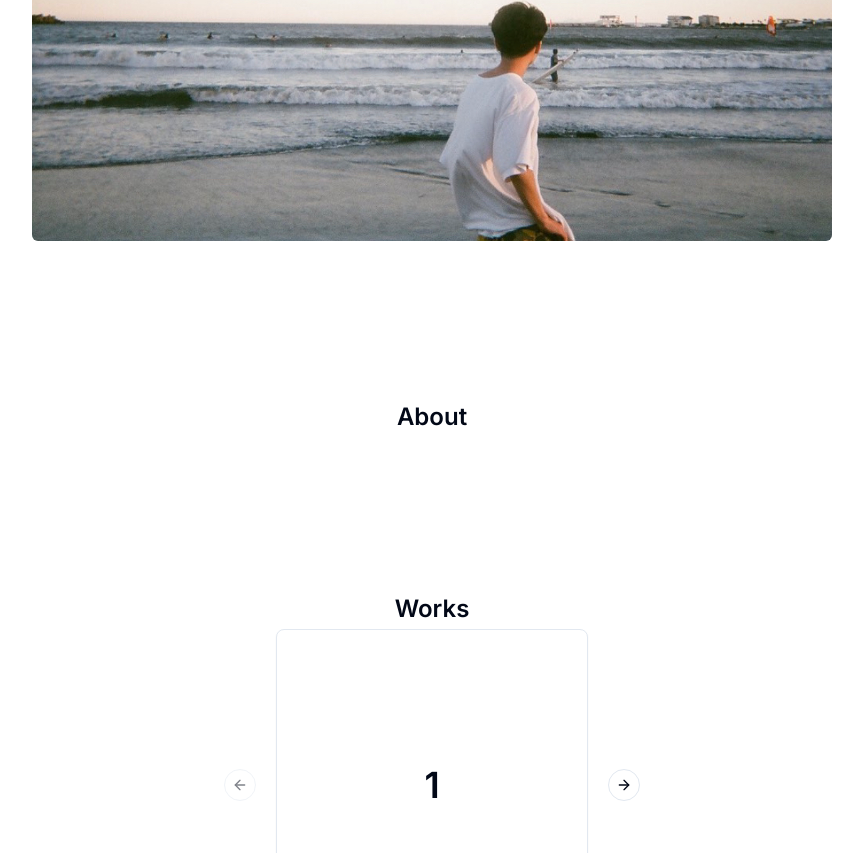
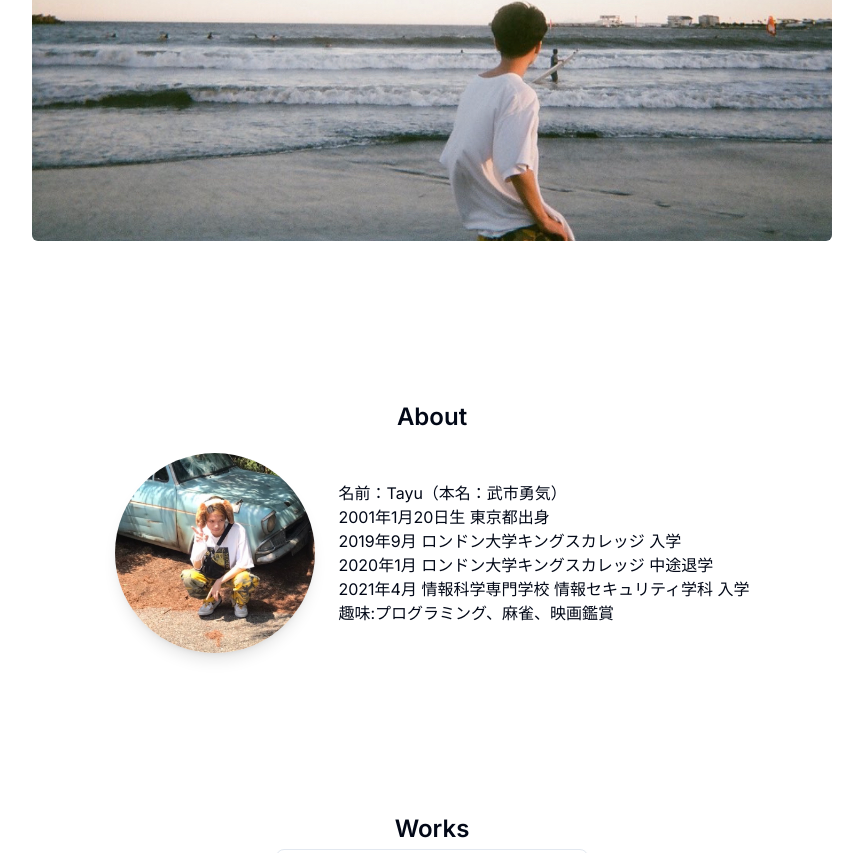
Before and after one commit to Tayuchi/portfolio, a Next.js app: page / in a window 1280 px wide. Shown: the part 379-1232 px from the top of the page, without its empty margins (208-1071 px from the left). Built offline with nearby package versions, Linux system fonts and the light colour scheme.

Commit message:
about done

```diff
--- a/components/layouts/about.tsx
+++ b/components/layouts/about.tsx
@@ -1,9 +1,31 @@
 import React from 'react'
+import Image from 'next/image'
 
 const About = () => {
   return (
     <div className='flex flex-col items-center justify-between p-20'>
-      	<h3 className="text-2xl font-semibold text-center">About</h3>
+      <h1 className="text-2xl font-semibold text-center mb-5">About</h1>
+      <div className="flex flex-col md:flex-row items-center">
+        <div className="flex-shrink-0">
+          <Image
+            src="/profile.jpeg"
+            alt="profile"
+            width={200}
+            height={200}
+            className="shadow-lg rounded-full max-w-full h-auto align-middle border-none"
+          />
+        </div>
+        <div className="mt-4 md:mt-0 md:ml-6">
+          <p className="text-base">
+            名前：Tayu（本名：武市勇気）<br />
+            2001年1月20日生 東京都出身<br />
+            2019年9月 ロンドン大学キングスカレッジ 入学<br />
+            2020年1月 ロンドン大学キングスカレッジ 中途退学<br />
+            2021年4月 情報科学専門学校 情報セキュリティ学科 入学<br />
+            趣味:プログラミング、麻雀、映画鑑賞<br />
+          </p>
+        </div>
+      </div>
     </div>
   )
 }
```
Also changed, not shown: public/profile.jpeg (added), public/yumeniki_logo.png (added).
